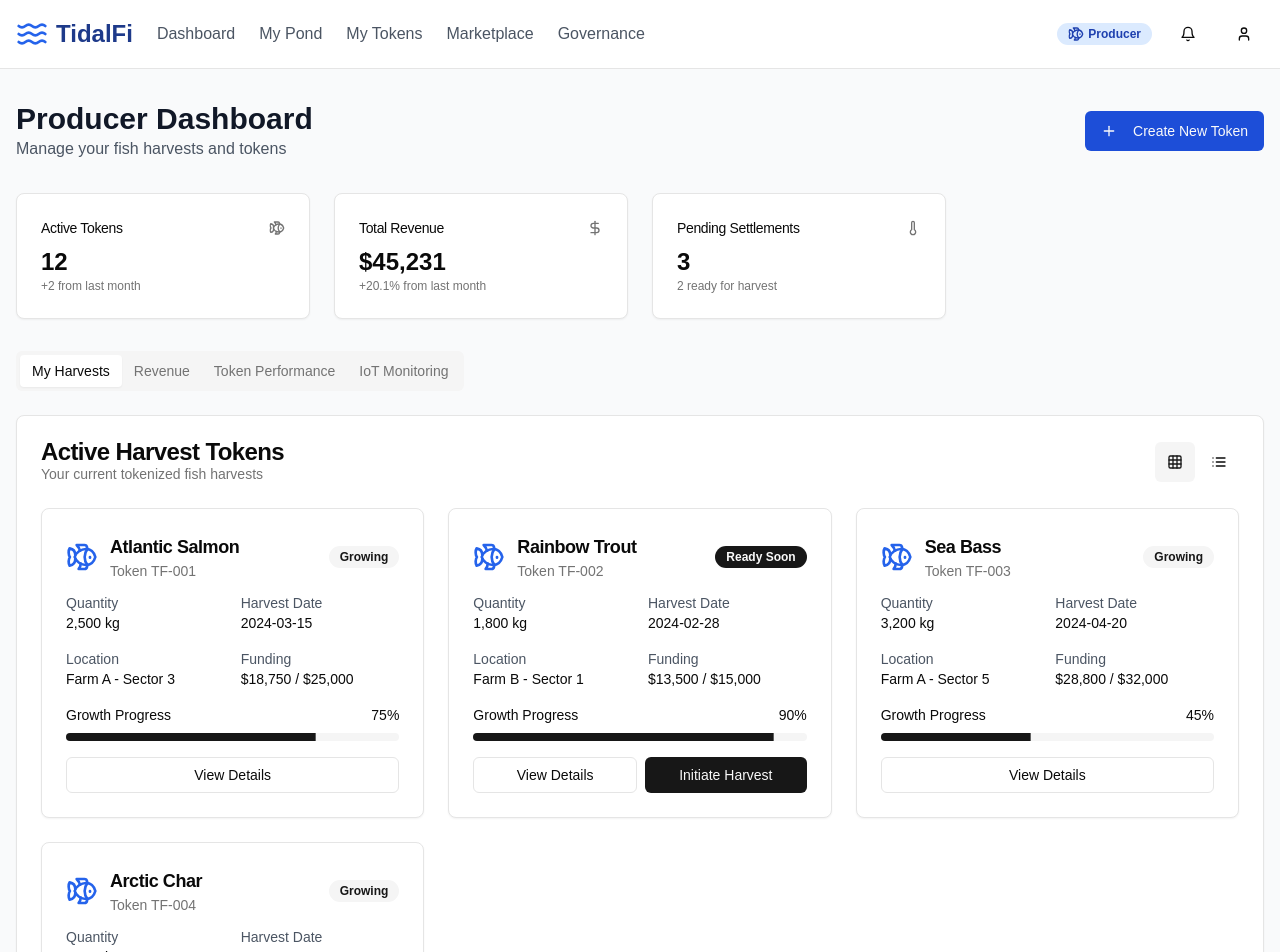
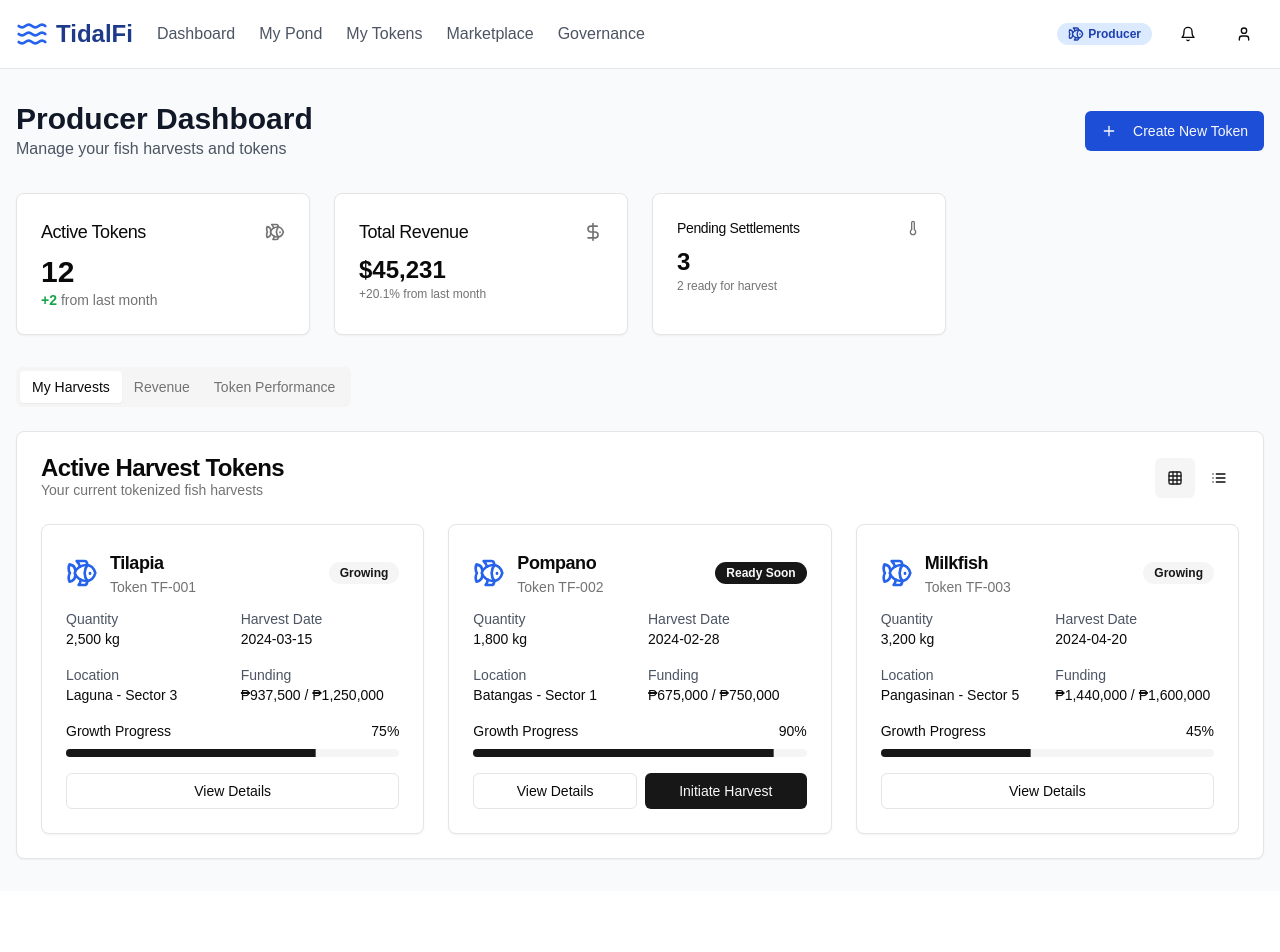
Before and after one commit to zxaylex/TidalFi, a Next.js app: page /dashboard/producer in a window 1280 px wide. Shown: the top 952 px of the page. After the commit the page ends 891 px from the top, so only its background shows below. Built offline with nearby package versions, Linux system fonts and the light colour scheme.

Commit message:
Update page.tsx

```diff
--- a/app/dashboard/producer/page.tsx
+++ b/app/dashboard/producer/page.tsx
@@ -28,47 +28,36 @@ export default function producerDashboard() {
   const harvestTokens = [
     {
       id: "TF-001",
-      species: "Atlantic Salmon",
+      species: "Tilapia",
       quantity: "2,500 kg",
       harvestDate: "2024-03-15",
-      location: "Farm A - Sector 3",
+      location: "Laguna - Sector 3",
       progress: 75,
       status: "Growing",
-      funded: "$18,750",
-      total: "$25,000",
+      funded: "₱937,500",
+      total: "₱1,250,000",
     },
     {
       id: "TF-002",
-      species: "Rainbow Trout",
+      species: "Pompano",
       quantity: "1,800 kg",
       harvestDate: "2024-02-28",
-      location: "Farm B - Sector 1",
+      location: "Batangas - Sector 1",
       progress: 90,
       status: "Ready Soon",
-      funded: "$13,500",
-      total: "$15,000",
+      funded: "₱675,000",
+      total: "₱750,000",
     },
     {
       id: "TF-003",
-      species: "Sea Bass",
+      species: "Milkfish",
       quantity: "3,200 kg",
       harvestDate: "2024-04-20",
-      location: "Farm A - Sector 5",
+      location: "Pangasinan - Sector 5",
       progress: 45,
       status: "Growing",
-      funded: "$28,800",
-      total: "$32,000",
-    },
-    {
-      id: "TF-004",
-      species: "Arctic Char",
-      quantity: "1,500 kg",
-      harvestDate: "2024-04-10",
-      location: "Farm C - Sector 2",
-      progress: 65,
-      status: "Growing",
-      funded: "$11,700",
-      total: "$18,000",
+      funded: "₱1,440,000",
+      total: "₱1,600,000",
     },
   ]
 
@@ -203,24 +192,33 @@ export default function producerDashboard() {
         <div className="grid grid-cols-1 md:grid-cols-4 gap-6 mb-8">
           <Card>
             <CardHeader className="flex flex-row items-center justify-between space-y-0 pb-2">
-              <CardTitle className="text-sm font-medium">Active Tokens</CardTitle>
-              <Fish className="h-4 w-4 text-muted-foreground" />
+              <CardTitle className="text-lg font-medium">Active Tokens</CardTitle>
+              <Fish className="h-5 w-5 text-muted-foreground" />
             </CardHeader>
             <CardContent>
-              <div className="text-2xl font-bold">12</div>
-              <p className="text-xs text-muted-foreground">+2 from last month</p>
+              <div className="text-3xl font-bold">12</div>
+              <p className="text-sm text-muted-foreground">
+                <span className="text-green-600 mr-1 font-bold">+2</span>
+                from last month</p>
             </CardContent>
           </Card>
+
+          {/*Total Revenue*/}
+
           <Card>
             <CardHeader className="flex flex-row items-center justify-between space-y-0 pb-2">
-              <CardTitle className="text-sm font-medium">Total Revenue</CardTitle>
-              <DollarSign className="h-4 w-4 text-muted-foreground" />
+              <CardTitle className="text-lg font-medium">Total Revenue</CardTitle>
+              <DollarSign className="h-5 w-5 text-muted-foreground" />
             </CardHeader>
             <CardContent>
               <div className="text-2xl font-bold">$45,231</div>
-              <p className="text-xs text-muted-foreground">+20.1% from last month</p>
+              <p className="text-xs text-muted-foreground">
+                +20.1% from last month</p>
             </CardContent>
           </Card>
+
+           {/*Pending Settlements*/}
+
           <Card>
             <CardHeader className="flex flex-row items-center justify-between space-y-0 pb-2">
               <CardTitle className="text-sm font-medium">Pending Settlements</CardTitle>
@@ -238,7 +236,6 @@ export default function producerDashboard() {
             <TabsTrigger value="harvests">My Harvests</TabsTrigger>
             <TabsTrigger value="revenue">Revenue</TabsTrigger>
             <TabsTrigger value="performance">Token Performance</TabsTrigger>
-            <TabsTrigger value="iot">IoT Monitoring</TabsTrigger>
           </TabsList>
 
           <TabsContent value="harvests" className="space-y-6">
@@ -439,69 +436,6 @@ export default function producerDashboard() {
               </CardContent>
             </Card>
           </TabsContent>
-
-          <TabsContent value="iot" className="space-y-6">
-            <div className="grid md:grid-cols-2 gap-6">
-              <Card>
-                <CardHeader>
-                  <CardTitle>IoT Monitoring</CardTitle>
-                  <CardDescription>Real-time environmental data</CardDescription>
-                </CardHeader>
-                <CardContent>
-                  <div className="space-y-4">
-                    <div className="flex items-center justify-between p-3 border rounded">
-                      <div className="flex items-center space-x-3">
-                        <Thermometer className="h-5 w-5 text-blue-600" />
-                        <span>Water Temperature</span>
-                      </div>
-                      <span className="font-semibold">18.5°C</span>
-                    </div>
-                    <div className="flex items-center justify-between p-3 border rounded">
-                      <div className="flex items-center space-x-3">
-                        <Activity className="h-5 w-5 text-blue-600" />
-                        <span>Oxygen Level</span>
-                      </div>
-                      <span className="font-semibold">8.2 mg/L</span>
-                    </div>
-                    <div className="flex items-center justify-between p-3 border rounded">
-                      <div className="flex items-center space-x-3">
-                        <Activity className="h-5 w-5 text-blue-600" />
-                        <span>pH Level</span>
-                      </div>
-                      <span className="font-semibold">7.1</span>
-                    </div>
-                  </div>
-                </CardContent>
-              </Card>
-
-              <Card>
-                <CardHeader>
-                  <CardTitle>System Status</CardTitle>
-                  <CardDescription>Equipment and monitoring status</CardDescription>
-                </CardHeader>
-                <CardContent>
-                  <div className="space-y-3">
-                    <div className="flex items-center justify-between">
-                      <span>Water Quality Sensors</span>
-                      <Badge variant="default">Active</Badge>
-                    </div>
-                    <div className="flex items-center justify-between">
-                      <span>Feeding Systems</span>
-                      <Badge variant="default">Active</Badge>
-                    </div>
-                    <div className="flex items-center justify-between">
-                      <span>Camera Monitoring</span>
-                      <Badge variant="default">Active</Badge>
-                    </div>
-                    <div className="flex items-center justify-between">
-                      <span>Data Logging</span>
-                      <Badge variant="default">Active</Badge>
-                    </div>
-                  </div>
-                </CardContent>
-              </Card>
-            </div>
-          </TabsContent>
         </Tabs>
       </div>
     </div>
```
